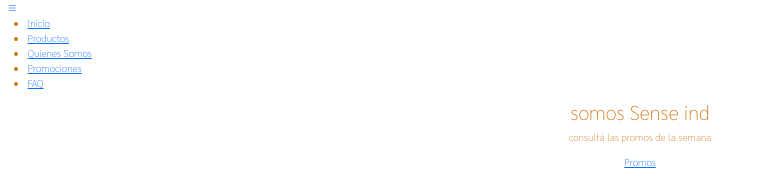
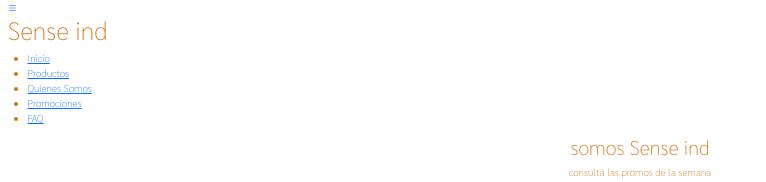
Before and after one commit to annigala/preentrega-tres, a plain HTML site: page index.html in a window 1280 px wide. Shown: the top 182 px of the page, without its empty margins (0-766 px from the left). Drawn offline with nearby package versions, Linux system fonts and the light colour scheme; a web font is replaced by a local one.

Commit message:
correciones en index

```diff
--- a/index.html
+++ b/index.html
@@ -19,6 +19,7 @@
         <a href="index.html">
             <i class="bi bi-list"></i>
         </a>
+        <h1 class="titulo-inicial">Sense ind</h1>
 
         <nav>
             <ul>
```
